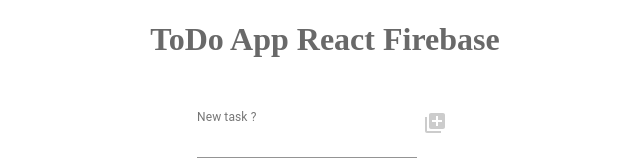
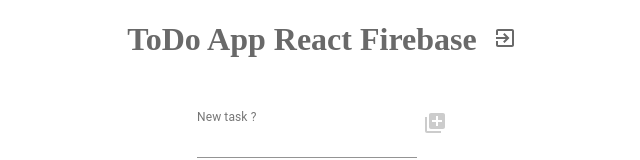
Before and after one commit to tokuyama-shouta/TodoApp, a React (Create React App) app: page / in a window 1280 px wide. Shown: the top 160 px of the page, without its empty margins (315-955 px from the left). Built offline with nearby package versions, Linux system fonts and the light colour scheme; no server answers; the database is empty; sample sign-in values are in the browser's storage.

Commit message:
Firebase認証機能(Log out)

```diff
--- a/src/App.tsx
+++ b/src/App.tsx
@@ -5,6 +5,8 @@
 import AddToPhotoSIcon from "@material-ui/icons/AddToPhotos"
 import TaskItem from './TaskItem';
 import { makeStyles } from "@material-ui/styles"
+import { auth } from "./firebase"
+import ExitToAppIcon from "@material-ui/icons/ExitToApp"
 
 const useStyles = makeStyles({
   field: {
@@ -17,10 +19,19 @@
   }
 })
 
-const App: React.FC = () => {
+const App: React.FC = (props:any) => {
   const [tasks, setTasks] = useState([{id: "" ,title: "" }]);
   const [input, setInput] = useState("");
   const classes = useStyles();
+
+  useEffect(() => {
+    const unSub = auth.onAuthStateChanged((user) => {
+      !user && props.history.push("login")
+    });
+    return () => unSub();
+  })
+
+
   useEffect(() => {
     const unSub = db.collection("tasks").onSnapshot((snapshot) => {
       setTasks(
@@ -38,6 +49,20 @@
   return (
     <div className={styles.app__root}>
       <h1>ToDo App React Firebase</h1>
+      <button
+        className={styles.app__logout}
+        onClick={
+          async () => {
+            try{await auth.signOut();
+              props.history.push("/");
+            }catch(error) {
+              alert(error.message);
+            }
+          }
+        }
+      >
+        <ExitToAppIcon/>
+      </button>
       <br/>
       <FormControl>
         <TextField
--- a/src/Login.tsx
+++ b/src/Login.tsx
@@ -9,9 +9,10 @@
   const [password, setPassword] = useState("");
 
   useEffect(() => {
-    auth.onAuthStateChanged((user) => {
+    const unSub = auth.onAuthStateChanged((user) => {
       user && props.history.push("/");
     });
+    return () => unSub();
   },[props.history]);
 
   return (
--- a/src/TaskItem.tsx
+++ b/src/TaskItem.tsx
@@ -1,6 +1,5 @@
 import React, { useState } from 'react'
 import styles from "./TaskItem.module.css"
-import * as firebase from "firebase/app"
 import { ListItem, TextField, Grid} from "@material-ui/core"
 import DeleteOutlineOutlinedIcon from "@material-ui/icons/DeleteOutlineOutlined"
 import EditOutlinedIcon from "@material-ui/icons/EditOutlined";
```
Also changed, not shown: 1 other file (tests, documents, lock files or other folders).
